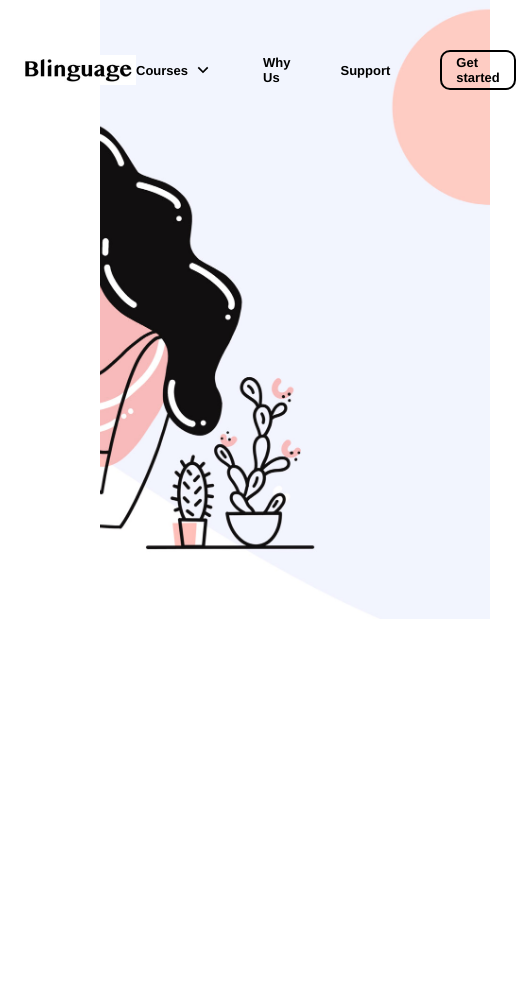
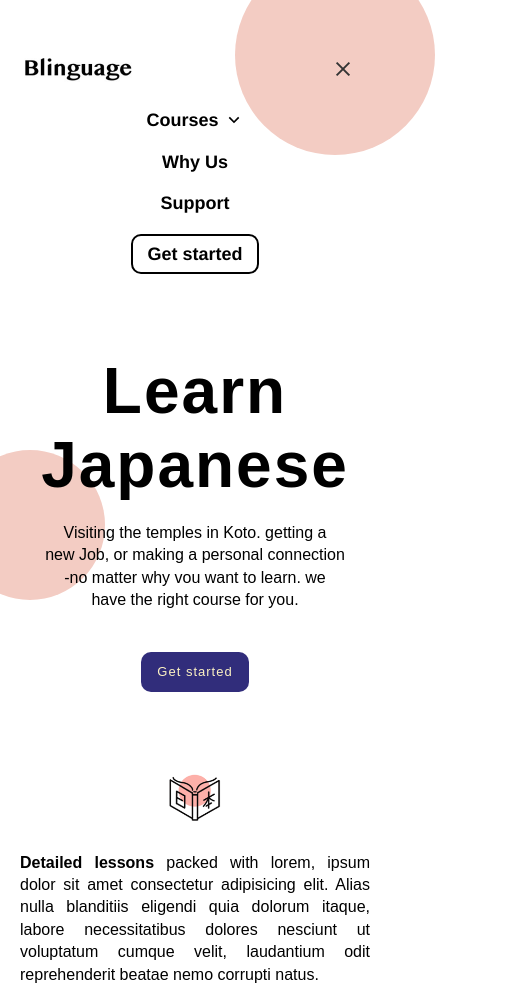
Before and after one commit to nderousseaux/learn-japanese, a website built with Vite: page index.html in a window 390 px wide. Shown: the top 989 px of the page, 516 px wide, since content can reach past the window. Before the commit the page ends 844 px from the top, so only its background shows below. Built offline with nearby package versions, Linux system fonts and the light colour scheme; a web font is replaced by a local one.

Commit message:
FEAT: fin

```diff
--- a/index.html
+++ b/index.html
@@ -23,11 +23,19 @@
 <script type="module" src="src/index.ts"></script>
 
 <div class="bg"></div>
+<span class="boule boule-top"></span>
 
-<nav>
-    <img src="assets/logo.jpg" alt="logo">
+<nav class="open">
+    <div>
+        <img src="assets/logo.jpg" alt="logo">
 
-    <ul>
+        <label class="menu-icon" for="menu-btn">
+            <span class="navicon"></span>
+        </label>
+        <input class="menu-btn" type="checkbox" id="menu-btn" />
+    </div>
+
+    <ul class="menu">
         <li>Courses <svg xmlns="http://www.w3.org/2000/svg" viewBox="0 0 24 24" width="24" height="24"><path fill="none" d="M0 0h24v24H0z"/><path d="M12 13.172l4.95-4.95 1.414 1.414L12 16 5.636 9.636 7.05 8.222z"/></svg></li>
         <li>Why Us</li>
         <li>Support</li>
@@ -40,9 +48,25 @@
 
 <main>
     <section class="head">
-
+        <h1>Learn Japanese</h1>
+        <p>Visiting the temples in Koto. getting a </br> new Job, or making a personal connection </br>-no matter why vou want to learn. we </br>have the right course for you.</p>
+        <div class="btn btn--primary">Get started</div>
     </section>
     <section class="tri">
+        <section class="tri-item">
+            <img src="assets/book.png" alt="1">
+            <p><b>Detailed lessons</b> packed with lorem, ipsum dolor sit amet consectetur adipisicing elit. Alias nulla blanditiis eligendi quia dolorum itaque, labore necessitatibus dolores nesciunt ut voluptatum cumque velit, laudantium odit reprehenderit beatae nemo corrupti natus.</p>
+        </section>
+        <section class="tri-item">
+            <img src="assets/headset.png" alt="1">
+            <p><b>Engaging audio </b>featuring lorem, ipsum dolor sit amet consectetur adipisicing elit. Alias nulla blanditiis eligendi quia dolorum itaque, labore necessitatibus dolores nesciunt ut voluptatum cumque velit, laudantium odit reprehenderit beatae nemo corrupti natus.</p>
+        </section>
+        <section class="tri-item">
+            <img src="assets/loop.png" alt="1">
+            <p><b>Flexible subscription</b> action lorem, ipsum dolor sit amet consectetur adipisicing elit. Alias nulla blanditiis eligendi quia dolorum itaque, labore necessitatibus dolores nesciunt ut voluptatum cumque velit, laudantium odit reprehenderit beatae nemo corrupti natus.</p>
+        </section>
+
+    <span class="boule boule-left"></span>
     </section>
 </main>
 
--- a/src/index.ts
+++ b/src/index.ts
@@ -1 +1,6 @@
-// here you put all the js you want.
+// Si menu-btn est cliqué alors on ajoute la classe "open" à la div "menu"
+const menuBtn = document.querySelector(".menu-btn");
+const menu = document.querySelector("nav");
+menuBtn.addEventListener("click", () => {
+	menu.classList.toggle("open");
+});
--- a/src/scss/_base.scss
+++ b/src/scss/_base.scss
@@ -1,18 +1,18 @@
 .bg {
 	position: absolute;
 	top: 0;
-	left: 0;
+	right: 0;
 	// arriière plan de la page
 	z-index: -1;
 
 
 	background-image: url("../../assets/bg.jpg");
 	display: block;
-	background-size: calc(60% + 100px);
+	background-size: 100%;
 	background-position: right top;
 	background-repeat: no-repeat;
-	height: 100%;
-	width: 100%;
+	height: 800px;
+	width: 900px;
 	overflow: visible;
 
 	// A partir de 1200px, la taille de l'image de fond reste fixe
@@ -21,4 +21,53 @@
 		transform: translateX(100px);
 	}
 
+	@media screen and (max-width: 860px) {
+		transform: translateX(calc(100px + (860px - 100vw)));
+		height: calc(800px + (100vw));
+	}
+
+	@media (max-width: 650px) {
+		display: none;
+	}
 }
+
+.boule {
+	position: absolute;
+	top: 575px;
+
+	// arrière plan de la page
+	z-index: -1;
+
+	background-color: rgb(243, 204, 195);
+	border-radius: 100%;
+	height: 150px;
+	width: 150px;
+
+	@media screen and (max-width: 1244px) {
+		display: none;
+	}
+
+	@media (max-width: 650px) {
+		display: block;
+		top: 450px;
+	}
+}
+
+.boule-left {
+	left: -45px;
+}
+
+.boule-top {
+	display: none;
+	position: absolute;
+	top: -45px;
+	right: -45px;
+	height: 200px;
+	width: 200px;
+
+
+	@media (max-width: 650px) {
+		display: block;
+	}
+
+}
--- a/src/scss/_elements.scss
+++ b/src/scss/_elements.scss
@@ -15,3 +15,7 @@
 	border-color: black;
 	font-weight: bold;
 }
+
+.btn--primary {
+	background-color: rgb(49, 45, 123)
+}
--- a/src/scss/_main.scss
+++ b/src/scss/_main.scss
@@ -12,6 +12,10 @@ nav {
 	align-items: center;
 	font-size: small;
 	font-weight: bold;
+
+	input {
+		display: none;
+	}
 
 	img {
 		object-fit: contain;
@@ -38,7 +42,175 @@ nav {
 }
 
 .head {
+	max-width: 310px;
+	margin-top: 130px;
+	margin-bottom: 130px;
+	h1 {
+		letter-spacing: 2px;
+		font-size: 4rem;
+		font-weight: 600;
+		margin-bottom: 20px;
+	}
+	p {
+		font-size: 1rem;
+		font-weight: 300;
+		line-height: 1.4;
+	}
+	.btn {
+		margin-top: 60px;
+		font-size: small;
+		letter-spacing: 1px;
+	}
+
+	@media screen and (max-width: 650px) {
+		margin-top: 80px;
+		margin-bottom: 80px;
+		margin-left: auto;
+		margin-right: auto;
+		text-align: center;
+
+		.btn {
+			margin-top: 40px;
+		}
+	}
+
+
 }
 
 .tri{
+	display: flex;
+  justify-content: space-between;
+	gap: 100px;
+
+	@media (max-width: 1200px) {
+		gap : 50px;
+	}
+
+	@media (max-width: 750px) {
+		flex-direction: column;
+		align-items: center;
+		margin: auto;
+		img {
+			margin: auto;
+		}
+	}
+
+	img {
+		height: 50px;
+		margin-bottom: 30px;
+	}
+
+	p {
+		text-align: justify;
+		line-height: 1.4;
+	}
 }
+
+@media (max-width: 650px) {
+	nav {
+		display: flex;
+		flex-direction: column;
+		width: 100%;
+
+		div{
+			display: flex;
+			width: 100%;
+			justify-content: space-between;
+			align-items: center;
+		}
+
+		ul {
+			display: flex;
+			flex-direction: column;
+			align-items: center;
+			height: 100%;
+			width: 100%;
+			overflow: hidden;
+			font-size: large;
+			margin-top: 20px;
+			li:not(:last-child) {
+				margin-right: 0px;
+				margin-bottom: 20px;
+			}
+		}
+	}
+
+	.menu-btn {
+		display: none;
+	}
+
+	/* menu */
+	.menu {
+		clear: both;
+		max-height: 0;
+		transition: max-height .2s ease-out;
+	}
+
+	/* menu icon */
+
+	.menu-icon {
+		cursor: pointer;
+		// display: inline-block;
+		float: right;
+		padding: 18px 18px;
+		// position: relative;
+		user-select: none;
+
+
+		// button
+		.navicon {
+			background: #333;
+			display: block;
+			height: 2px;
+			position: relative;
+			transition: background .2s ease-out;
+			width: 18px;
+
+			&:before,
+			&:after {
+				background: #333;
+				content: '';
+				display: block;
+				height: 100%;
+				position: absolute;
+				transition: all .2s ease-out;
+				width: 100%;
+			}
+
+			&:before {
+				top: 5px;
+			}
+
+			&:after {
+				top: -5px;
+			}
+		}
+	}
+
+
+	/* Open menu */
+	.open {
+		.menu {
+			max-height: 240px;
+
+		}
+
+		.navicon {
+			background: transparent;
+		}
+
+		.navicon:before {
+			transform: rotate(-45deg);
+		}
+
+		.navicon:after {
+			transform: rotate(45deg);
+		}
+
+		.navicon:before,
+		.navicon:after {
+			top: 0;
+		}
+	}
+
+}
```
Also changed, not shown: 1 other file.
